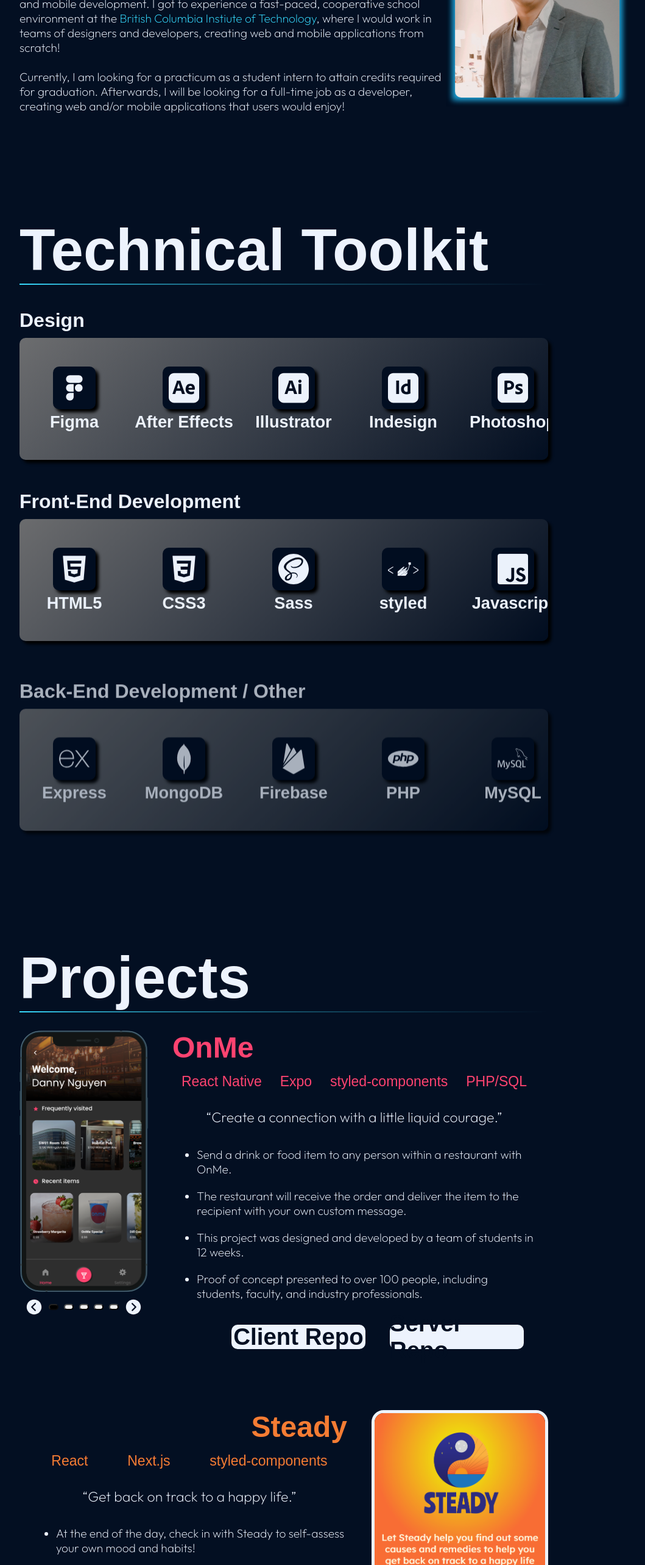
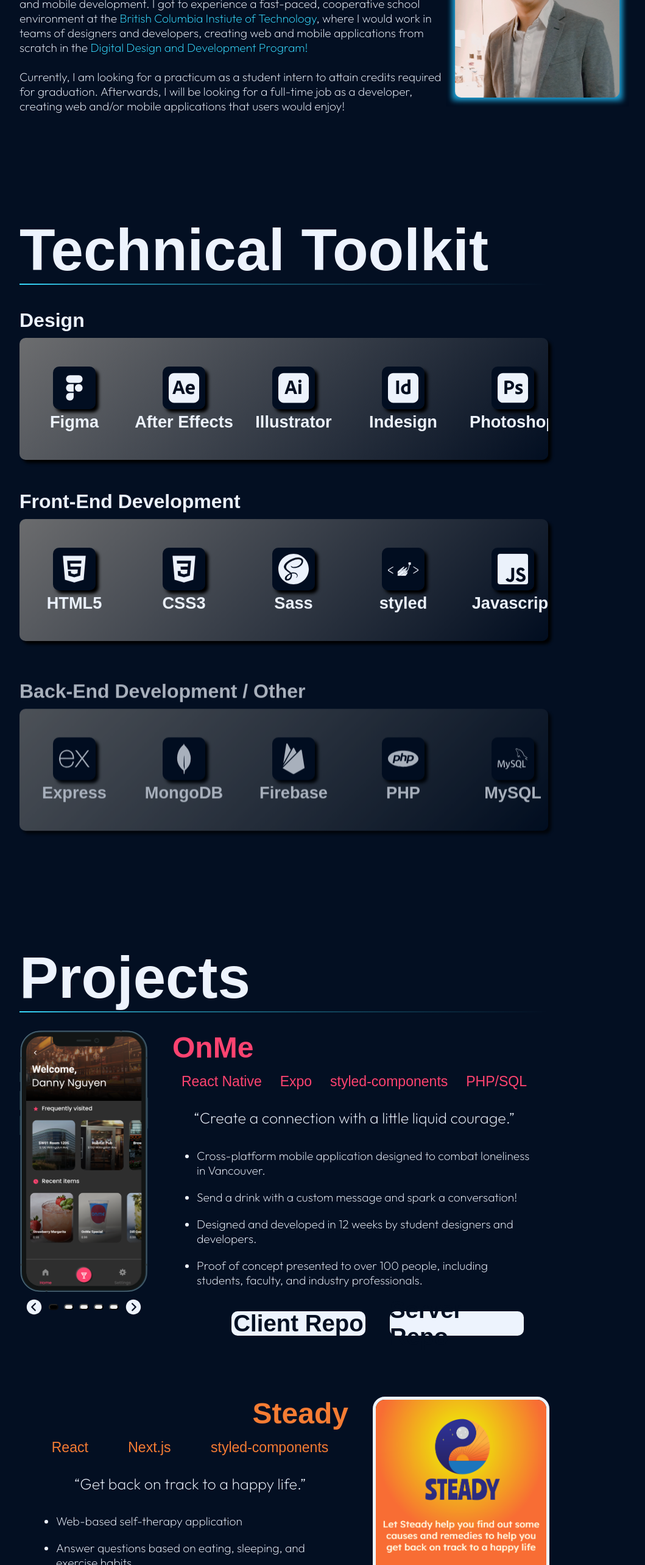
Before and after one commit to dnguyen130/portfolio, a Next.js app: page / in a window 1280 px wide. Shown: the part 1155-3721 px from the top of the page at 61% size, without its empty margins (174-1233 px from the left). Built offline with nearby package versions, Linux system fonts and the light colour scheme; a web font is replaced by a local one.

Commit message:
updated text

```diff
--- a/components/AboutMe/index.js
+++ b/components/AboutMe/index.js
@@ -75,7 +75,8 @@ const AboutMe = ({}) => {
         After experiencing a few different disciplines in the workforce, I fell in love with web and mobile development.
         I got to experience a fast-paced, cooperative school environment at the&nbsp;
         <Link href="https://www.bcit.ca/" linkcolor={site_theme[theme].strong} undercolor={site_theme[theme].strong}>British Columbia Instiute of Technology</Link>
-        , where I would work in teams of designers and developers, creating web and mobile applications from scratch! <br/> <br/>
+        , where I would work in teams of designers and developers, creating web and mobile applications from scratch in the&nbsp;
+        <Link href="https://www.bcit.ca/programs/digital-design-and-development-diploma-full-time-6405dipma/" linkcolor={site_theme[theme].strong} undercolor={site_theme[theme].strong}>Digital Design and Development Program!</Link> <br/> <br/>
         Currently, I am looking for a practicum as a student intern to attain credits required for graduation. Afterwards, I will be looking for a full-time job
         as a developer, creating web and/or mobile applications that users would enjoy!
       </AboutMeText>
--- a/components/Projects/index.js
+++ b/components/Projects/index.js
@@ -53,7 +53,7 @@ const ProjectDescription = styled.div`
 
 const StrongSpan = styled.span`
   color: ${props=>props.strongcolor};
-  font-size: 1.2em;
+  font-size: 1.3em;
   margin: 15px 0;
   text-align: center;
 `
@@ -110,9 +110,9 @@ const Projects = () => {
           </ProjectTechCont>
           <StrongSpan strongcolor={site_theme[theme].text}><q>Create a connection with a little liquid courage.</q></StrongSpan>
           <ProjectList>
-            <ProjectListItem>Send a drink or food item to any person within a restaurant with OnMe.</ProjectListItem>
-            <ProjectListItem>The restaurant will receive the order and deliver the item to the recipient with your own custom message. </ProjectListItem>
-            <ProjectListItem>This project was designed and developed by a team of students in 12 weeks.</ProjectListItem>
+            <ProjectListItem>Cross-platform mobile application designed to combat loneliness in Vancouver.</ProjectListItem>
+            <ProjectListItem>Send a drink with a custom message and spark a conversation!</ProjectListItem>
+            <ProjectListItem>Designed and developed in 12 weeks by student designers and developers.</ProjectListItem>
             <ProjectListItem>Proof of concept presented to over 100 people, including students, faculty, and industry professionals.</ProjectListItem>
           </ProjectList>
           <ButtonCont>
@@ -134,11 +134,13 @@ const Projects = () => {
           </ProjectTechCont>
           <StrongSpan strongcolor={site_theme[theme].text}><q>Get back on track to a happy life.</q></StrongSpan>
           <ProjectList>
-            <ProjectListItem>At the end of the day, check in with Steady to self-assess your own mood and habits!</ProjectListItem>
-            <ProjectListItem>Go through each category, answer the questions as truthfully as you can, and get some helpful advice at the end.</ProjectListItem>
-            <ProjectListItem>This was one of the first major projects given to us to apply our new knowledge of web development to create a no-database application, using local storage to store answers and give matching advice at the end. </ProjectListItem>
+            <ProjectListItem>Web-based self-therapy application</ProjectListItem>
+            <ProjectListItem>Answer questions based on eating, sleeping, and exercise habits.</ProjectListItem>
+            <ProjectListItem>Receive results with tips to balance your lifestyle.</ProjectListItem>
+            <ProjectListItem>Researched, designed, prototyped, tested, and developed by first year D3 students.</ProjectListItem>
           </ProjectList>
           <ButtonCont2>
+          <Button btnText="Live Site" btnLink="https://steadyofficial.vercel.app/" height="40px" width="220px" bgcolor={site_theme[theme].text} bghover={site_theme[theme].steady} clr={site_theme[theme].background} />
             <Button btnText="Client Repo" btnLink="https://github.com/wilyyy/Steady" height="40px" width="220px" bgcolor={site_theme[theme].text} bghover={site_theme[theme].steady} clr={site_theme[theme].background} />
           </ButtonCont2>
         </ProjectDescription>
```
